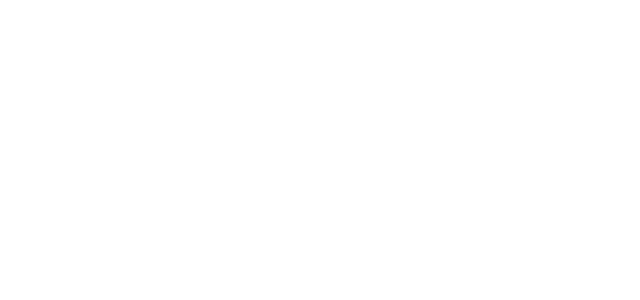
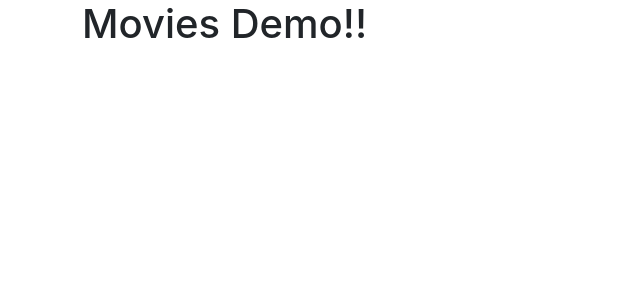
Before and after one commit to leonsuaren/movies-demo, a React (Create React App) app in the folder movies-demo/: page / in a window 1280 px wide. Shown: the top 300 px of the page, without its empty margins (0-640 px from the left). Built offline with nearby package versions, Linux system fonts and the light colour scheme.

Commit message:
change title, added bootstrap to the project and tested out to make sure is working

```diff
--- a/movies-demo/public/index.html
+++ b/movies-demo/public/index.html
@@ -10,6 +10,7 @@
       content="Web site created using create-react-app"
     />
     <link rel="apple-touch-icon" href="%PUBLIC_URL%/logo192.png" />
+    <link href="https://cdn.jsdelivr.net/npm/bootstrap@5.1.3/dist/css/bootstrap.min.css" rel="stylesheet" integrity="sha384-1BmE4kWBq78iYhFldvKuhfTAU6auU8tT94WrHftjDbrCEXSU1oBoqyl2QvZ6jIW3" crossorigin="anonymous">
     <!--
       manifest.json provides metadata used when your web app is installed on a
       user's mobile device or desktop. See https://developers.google.com/web/fundamentals/web-app-manifest/
@@ -24,7 +25,7 @@
       work correctly both with client-side routing and a non-root public URL.
       Learn how to configure a non-root public URL by running `npm run build`.
     -->
-    <title>React App</title>
+    <title>MOVIES DEMO</title>
   </head>
   <body>
     <noscript>You need to enable JavaScript to run this app.</noscript>
@@ -39,5 +40,7 @@
       To begin the development, run `npm start` or `yarn start`.
       To create a production bundle, use `npm run build` or `yarn build`.
     -->
+    <script src="https://cdn.jsdelivr.net/npm/@popperjs/core@2.10.2/dist/umd/popper.min.js" integrity="sha384-7+zCNj/IqJ95wo16oMtfsKbZ9ccEh31eOz1HGyDuCQ6wgnyJNSYdrPa03rtR1zdB" crossorigin="anonymous"></script>
+<script src="https://cdn.jsdelivr.net/npm/bootstrap@5.1.3/dist/js/bootstrap.min.js" integrity="sha384-QJHtvGhmr9XOIpI6YVutG+2QOK9T+ZnN4kzFN1RtK3zEFEIsxhlmWl5/YESvpZ13" crossorigin="anonymous"></script>
   </body>
 </html>
--- a/movies-demo/src/App.js
+++ b/movies-demo/src/App.js
@@ -2,8 +2,8 @@
 
 function App() {
   return (
-    <div>
-
+    <div className='container'>
+        <h1>Movies Demo!!</h1>
     </div>
   );
 }
```
